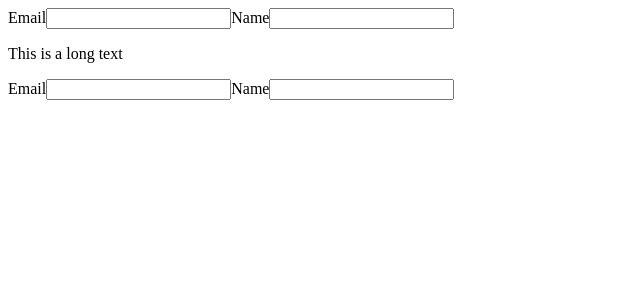
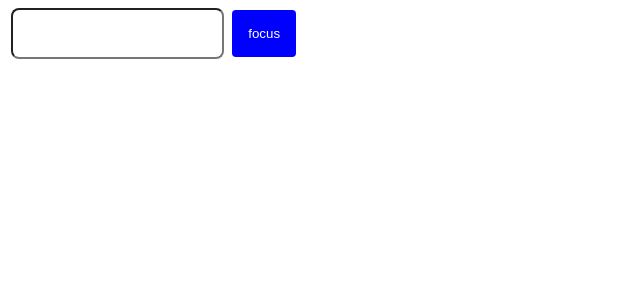
Before and after one commit to MihirVir/advanced-react-concepts-and-hooks, a React (Vite) app: page / in a window 1280 px wide. Shown: the top 300 px of the page, without its empty margins (0-640 px from the left). Built offline with nearby package versions, Linux system fonts and the light colour scheme.

Commit message:
UseImperativeHandler

```diff
--- a/src/App.jsx
+++ b/src/App.jsx
@@ -5,11 +5,13 @@ import { CounterApp } from "./components/KeysAndStatePreservation/CounterApp.jsx
 import { EventApp } from "./components/EventListeners/EventApp.jsx";
 import { LayoutEffectApp } from "./components/UseLayoutEffect/impl-use-effect.jsx";
 import { UseIdApp } from "./components/UseId/use-id-impl.jsx"
+import { UseCallbackRefApp } from "./components/UseCallbackRef/UseCallbackRefApp.jsx";
+import { UseImperativeApp } from "./components/UseImperativeHandler/UseImperativeApp.jsx";
 
 const App = () => {
   return(
     <React.StrictMode>
-      <UseIdApp />
+      <UseImperativeApp />
     </React.StrictMode>
   );
 };
--- /dev/null
+++ b/src/components/UseCallbackRef/UseCallbackRefApp.jsx
@@ -0,0 +1,35 @@
+import { useState, useEffect, useRef, useCallback } from "react";
+
+
+/*
+ *
+ * Okay, so what's it doing is firstly rendering the JSX and then going
+ * back to the useEffect to focus on the inputRef. As <input /> was only
+ * visible when showInput was true it wasn't rendered and ignored by react
+ * that's why it is throwing that nasty error as inputReft is null by default.
+ *
+ *
+ * using UseCallBack
+ * well it is simply checking if input is null right now then return else
+ * we need to focus on that input :)
+ * */
+
+export const UseCallbackRefApp = () => {
+  const [showInput, setShowInput] = useState(false);
+
+  const inputRef = useCallback((input) => {
+    if (input === null) return;
+    input.focus();
+  }, []);
+
+
+
+  return (
+    <>
+      <button onClick = {() => setShowInput(s => !s)}>
+        Switch
+      </button>
+      {showInput && <input type = "text" ref = {inputRef} />}
+    </>
+  );
+};
--- /dev/null
+++ b/src/components/UseImperativeHandler/UseImperativeApp.jsx
@@ -0,0 +1,33 @@
+import { useRef } from "react";
+import { Input } from "./input";
+
+
+const btnStyle = {
+  padding: "1rem",
+  backgroundColor: "blue",
+  border: 'none',
+  outline: "none",
+  marginLeft: ".5rem",
+  borderRadius: ".25rem",
+  color: "white"
+}
+
+/*
+ *
+ * It allows to customize the instance value that is exposed when using
+ * forwardRef. It's useful when we particularly need to control what values
+ * or functions are accessible on the ref object that it passed to the parent
+ * component
+ * */
+export const UseImperativeApp = () => {
+  const inputRef = useRef(null);
+
+  return (
+    <>
+      <Input type = "text" ref = {inputRef} />
+      <button style = {btnStyle} onClick = {() => console.log(inputRef.current.value)}>
+       focus
+      </button>
+    </>
+  );
+};
--- /dev/null
+++ b/src/components/UseImperativeHandler/input.jsx
@@ -0,0 +1,44 @@
+import { useState, useRef, useImperativeHandle, forwardRef } from "react";
+
+const textStyle = {
+  padding: "1rem",
+  borderRadius: ".5rem",
+  marginLeft: ".2rem"
+}
+
+/*
+const CustomInput = (props, ref) => {
+  const inputRef = useRef();
+  const inputRef2 = useRef();
+
+  useImperativeHandle(ref, () => {
+    return { input1: inputRef.current, input2: inputRef2.current }
+  });
+  return (
+    <>
+      <input {...props}  ref = {inputRef} style = {textStyle} />
+      <input {...props} ref = {inputRef2} style = {textStyle} />
+    </>
+  );
+}; */
+
+const CustomInput = (props, ref) => {
+  const [value, setValue] = useState("");
+
+  useImperativeHandle(ref, () => {
+    return { value };
+  },[value]);
+
+  return (
+    <>
+      <input
+        {...props}
+        style = {textStyle}
+        type = "text"
+        value = {value}
+        onChange = {e => setValue(e.target.value)}/>
+    </>
+  );
+};
+
+export const Input = forwardRef(CustomInput);
```
